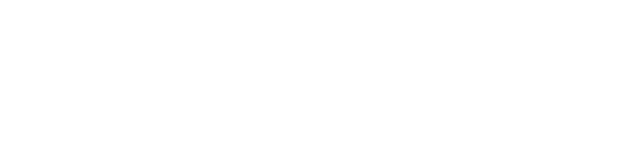
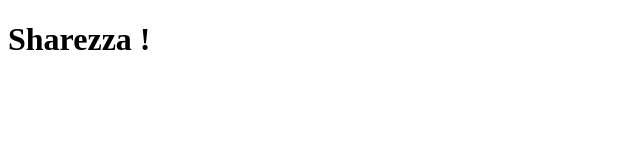
Before and after one commit to Guillaume-Kreit/sharezza, a plain HTML site: page index.html in a window 1280 px wide. Shown: the whole page, without its empty margins (0-640 px from the left). Drawn offline with Linux system fonts and the light colour scheme.

Commit message:
add h1 : Sharezza !

```diff
--- a/index.html
+++ b/index.html
@@ -5,6 +5,6 @@
     <title>sharezza</title>
   </head>
   <body>
-
+        <h1>Sharezza !</h1>
   </body>
 </html>
```
